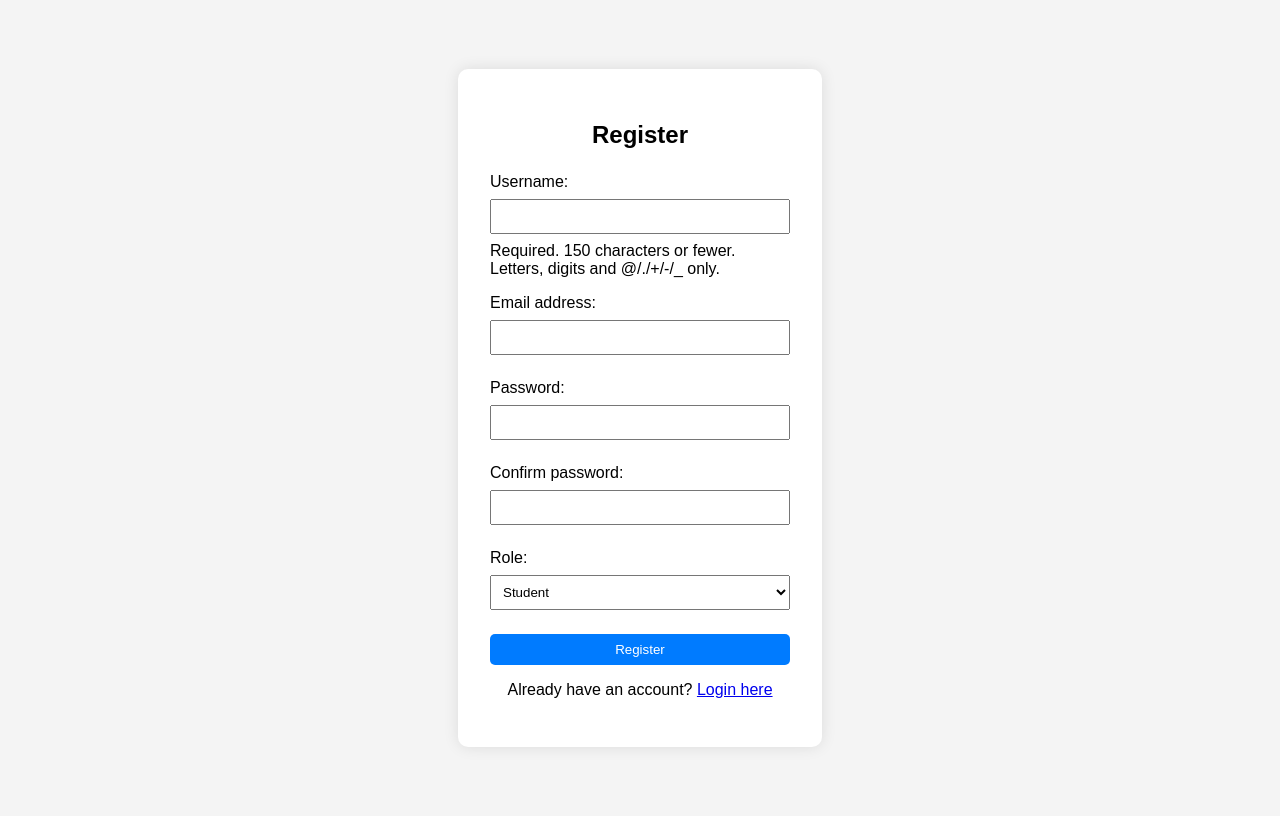
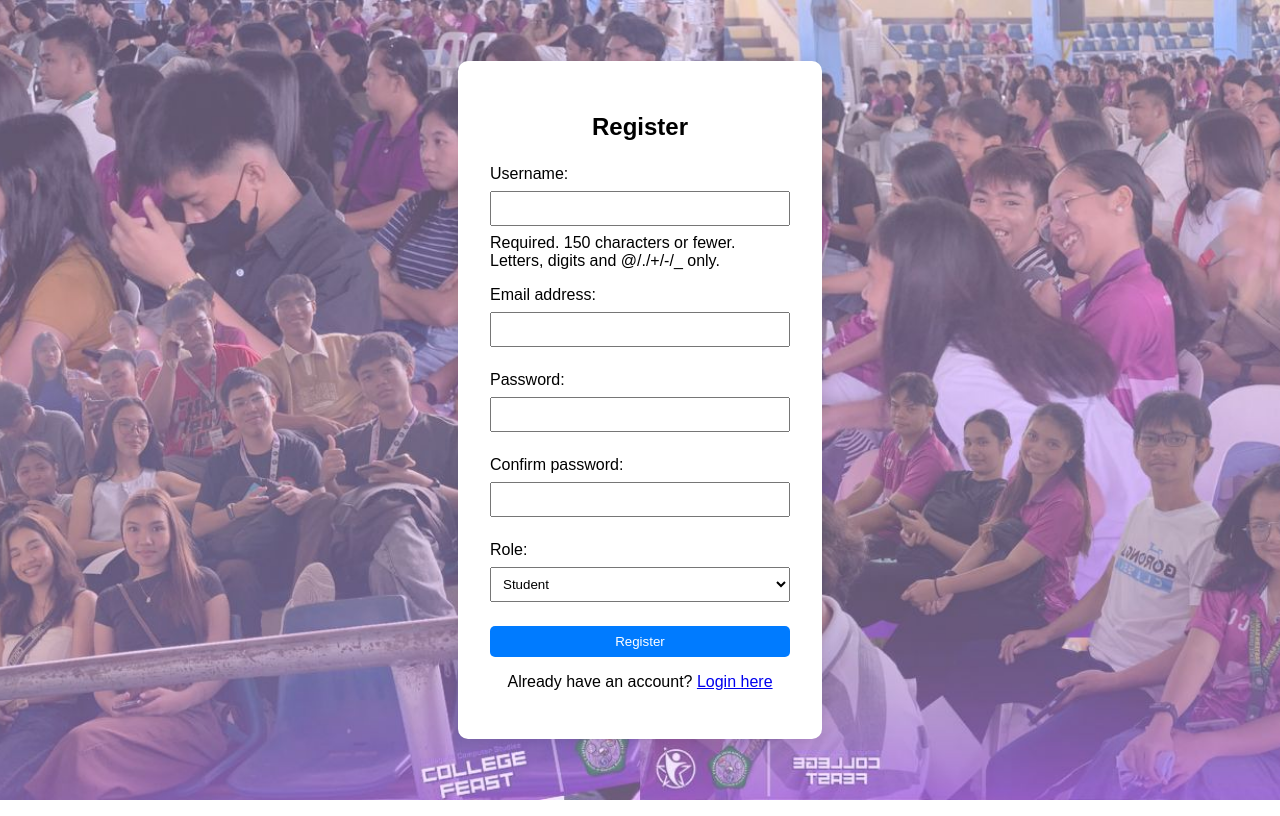
Before and after one commit to DavonGT/Event-IMS, a Django app: page /accounts/register/ in a window 1280 px wide. Run offline with Django 5.2, Linux system fonts and the light colour scheme.

Commit message:
upload a bg picture

```diff
--- a/accounts/static/accounts/css/style.css
+++ b/accounts/static/accounts/css/style.css
@@ -1,12 +1,16 @@
-/* === Global Styles === */
+
+
 body {
     font-family: Arial, sans-serif;
-    background: #f4f4f4;
+    background: url('../images/bg_login.jpg') no-repeat center center fixed;
+    background-size: cover;
     display: flex;
     justify-content: center;
     align-items: center;
     height: 100vh;
+    margin: 0;
 }
+
 
 .error-message {
     color: red;
--- a/accounts/urls.py
+++ b/accounts/urls.py
@@ -3,6 +3,6 @@ from . import views
 
 urlpatterns = [
     path('register/', views.register, name='register'),
-    path('login/', views.login_view, name='login'),
+    path('', views.login_view, name='login'),
     path('logout/', views.logout_view, name='logout'),
 ]
```
Also changed, not shown: accounts/static/accounts/images/bg_login.jpg (added).
